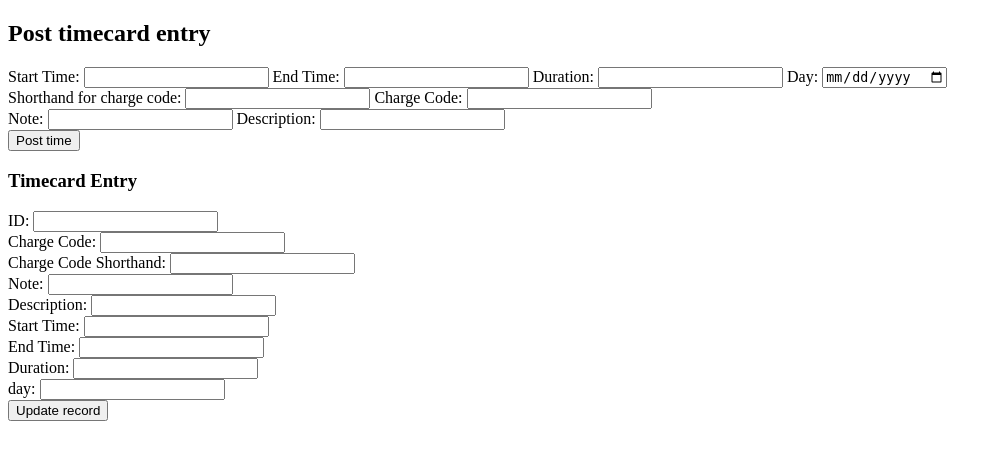
After one commit to aecobb53/legba, a Python web app: template templates/post_timecard_entry.html in a window 1280 px wide. The commit adds this page. Shown: the top 460 px of the page, without its empty margins (0-1002 px from the left). Run offline with Jinja, Linux system fonts and the light colour scheme; the template is opened without the code that fills it, so the values that code supplies are empty.

Commit message:
updating stuff

```diff
--- a/classes/timecard.py
+++ b/classes/timecard.py
@@ -387,7 +387,9 @@ class POSTTimecardEntry(BaseModel):
         if self.duration is not None:
             content['duration'] = timedelta(hours=float(self.duration))
 
-        if self.day is not None:
+        if self.day is None:
+            # if self.start_time is not None:
+            #     time =
             content['day'] = parse_potential_timestring(self.day)
 
         obj = TimecardEntry(**content)
--- /dev/null
+++ b/templates/post_timecard_entry.html
@@ -0,0 +1,241 @@
+<!DOCTYPE html>
+<html>
+<head>
+<script>
+async function get_home() {
+    console.log('About to get data from hamster timecard');
+    console.log(document.getElementById("date_search").value);
+    const day = new URLSearchParams({ day: document.getElementById("date_search").value });
+
+    const response = await fetch(`http://hamster.nax.lol:8201/timecard?${day}`, {
+        method: 'GET',
+    });
+    const chargeCodesByDate = await response.json();
+    console.log('Hit home endpoint');
+    console.log(chargeCodesByDate);
+
+    const dates = Object.keys(chargeCodesByDate)
+    clear_table();
+    dates.forEach((val) => populate_table(val, chargeCodesByDate[val]));
+}
+async function post_record() {
+    var post_body = {};
+
+    const start_time = document.getElementById("start_time").value;
+    if (start_time !== '') {
+        post_body['start_time'] = start_time;
+    }
+    const end_time = document.getElementById("end_time").value;
+    if (end_time !== '') {
+        post_body['end_time'] = end_time;
+    }
+    const duration = document.getElementById("duration").value;
+    if (duration !== '') {
+        post_body['duration'] = duration;
+    }
+    const day = document.getElementById("day").value;
+    if (day !== '') {
+        post_body['day'] = day;
+    }
+    const shorthand = document.getElementById("shorthand").value;
+    if (shorthand !== '') {
+        post_body['shorthand'] = shorthand;
+    }
+    const charge_code = document.getElementById("charge_code").value;
+    if (charge_code !== '') {
+        post_body['charge_code'] = charge_code;
+    }
+    const note = document.getElementById("note").value;
+    if (note !== '') {
+        post_body['note'] = note;
+    }
+    const description = document.getElementById("description").value;
+    if (description !== '') {
+        post_body['description'] = description;
+    }
+
+    console.log(post_body);
+
+    const response = await fetch('http://hamster.nax.lol:8201/timecard-entry', {
+        method: 'POST',
+        headers: {
+            'Accept': 'application/json',
+            'Content-Type': 'application/json'
+        },
+        body: JSON.stringify(post_body)
+    })
+
+    created_resource = await response.json()
+    console.log(created_resource)
+
+    document.getElementById("results_id").value = created_resource['id']
+    document.getElementById("results_charge_code").value = created_resource['charge_code']
+    document.getElementById("results_shorthand").value = created_resource['shorthand']
+    document.getElementById("results_note").value = created_resource['note']
+    document.getElementById("results_description").value = created_resource['description']
+    document.getElementById("results_start_time").value = created_resource['start_time']
+    document.getElementById("results_end_time").value = created_resource['end_time']
+    document.getElementById("results_duration").value = created_resource['duration']
+    document.getElementById("results_day").value = created_resource['day']
+
+};
+
+
+async function put_record() {
+    var post_body = {};
+
+    const start_time = document.getElementById("results_start_time").value;
+    if (start_time !== '') {
+        post_body['start_time'] = start_time;
+    }
+    const end_time = document.getElementById("results_end_time").value;
+    if (end_time !== '') {
+        post_body['end_time'] = end_time;
+    }
+    const duration = document.getElementById("results_duration").value;
+    if (duration !== '') {
+        post_body['duration'] = duration;
+    }
+    const day = document.getElementById("results_day").value;
+    if (day !== '') {
+        post_body['day'] = day;
+    }
+    const shorthand = document.getElementById("results_shorthand").value;
+    if (shorthand !== '') {
+        post_body['shorthand'] = shorthand;
+    }
+    const charge_code = document.getElementById("results_charge_code").value;
+    if (charge_code !== '') {
+        post_body['charge_code'] = charge_code;
+    }
+    const note = document.getElementById("results_note").value;
+    if (note !== '') {
+        post_body['note'] = note;
+    }
+    const description = document.getElementById("results_description").value;
+    if (description !== '') {
+        post_body['description'] = description;
+    }
+
+    console.log(post_body);
+
+    const response = await fetch('http://hamster.nax.lol:8201/timecard-entry', {
+        method: 'PUT',
+        headers: {
+            'Accept': 'application/json',
+            'Content-Type': 'application/json'
+        },
+        body: JSON.stringify(post_body)
+    })
+//    .then(response => response.json())
+//    .then(response => console.log(JSON.stringify(response)))
+    created_resource = await response.json()
+    console.log(created_resource)
+    // console.log(JSON.stringify(response))
+
+    // <label for="results_id">id:</label>
+    // <label for="results_charge_code">charge_code:</label>
+    // <label for="results_shorthand">shorthand:</label>
+    // <label for="results_note">note:</label>
+    // <label for="results_description">description:</label>
+    // <label for="results_start_time">start_time:</label>
+    // <label for="results_end_time">end_time:</label>
+    // <label for="results_duration">duration:</label>
+    // <label for="results_day">day:</label>
+
+    document.getElementById("results_id").value = created_resource['id']
+    document.getElementById("results_charge_code").value = created_resource['charge_code']
+    document.getElementById("results_shorthand").value = created_resource['shorthand']
+    document.getElementById("results_note").value = created_resource['note']
+    document.getElementById("results_description").value = created_resource['description']
+    document.getElementById("results_start_time").value = created_resource['start_time']
+    document.getElementById("results_end_time").value = created_resource['end_time']
+    document.getElementById("results_duration").value = created_resource['duration']
+    document.getElementById("results_day").value = created_resource['day']
+
+};
+
+// <meta http-equiv="refresh" content="delay_time; URL=new_website_url" />
+
+
+</script>
+
+
+</head>
+<body>
+<h2>Post timecard entry</h2>
+<div>
+    <!-- <label for="start">Start date:</label>
+    <input type="text" id="date_search" name="fname" value="2023-"> -->
+
+    <label for="start_time">Start Time:</label>
+    <input type="text" id="start_time" name="start_time">
+
+    <label for="end_time">End Time:</label>
+    <input type="text" id="end_time" name="end_time">
+
+    <label for="duration">Duration:</label>
+    <input type="text" id="duration" name="duration">
+
+    <label for="day">Day:</label>
+    <input type="date" id="day" name="day">
+
+    <br>
+
+    <label for="shorthand">Shorthand for charge code:</label>
+    <input type="text" id="shorthand" name="shorthand">
+
+    <label for="charge_code">Charge Code:</label>
+    <input type="text" id="charge_code" name="charge_code">
+
+    <br>
+
+    <label for="note">Note:</label>
+    <input type="text" id="note" name="note">
+
+    <label for="description">Description:</label>
+    <input type="text" id="description" name="description">
+
+</div>
+<button type="button" onclick="post_record()">Post time</button>
+
+<!-- <div style="display: none;"> -->
+<div style="display: block;">
+    <h3>Timecard Entry</h3>
+    <label for="results_id">ID:</label>
+    <input type="text" id="results_id" name="results_id">
+    <br>
+    <label for="results_charge_code">Charge Code:</label>
+    <input type="text" id="results_charge_code" name="results_charge_code">
+    <br>
+    <label for="results_shorthand">Charge Code Shorthand:</label>
+    <input type="text" id="results_shorthand" name="results_shorthand">
+    <br>
+    <label for="results_note">Note:</label>
+    <input type="text" id="results_note" name="results_note">
+    <br>
+    <label for="results_description">Description:</label>
+    <input type="text" id="results_description" name="results_description">
+    <br>
+    <label for="results_start_time">Start Time:</label>
+    <input type="text" id="results_start_time" name="results_start_time">
+    <br>
+    <label for="results_end_time">End Time:</label>
+    <input type="text" id="results_end_time" name="results_end_time">
+    <br>
+    <label for="results_duration">Duration:</label>
+    <input type="text" id="results_duration" name="results_duration">
+    <br>
+    <label for="results_day">day:</label>
+    <input type="text" id="results_day" name="results_day">
+    <br>
+    <button type="button" onclick="put_record()">Update record</button>
+</div>
+
+
+
+<style>
+</style>
+
+</body>
+</html>
```
Also changed, not shown: main.py (+18 -0 lines), templates/get_timecard_chargecodes.html (+8 -74 lines), tools/push_work_schedule.py (+18 -1 lines).
